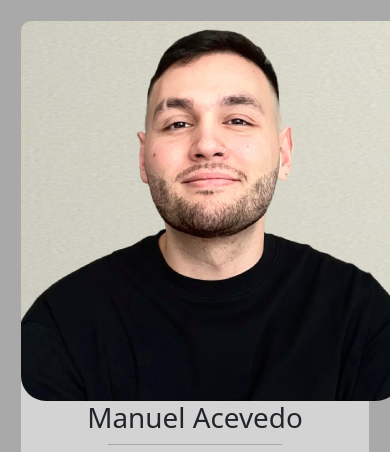
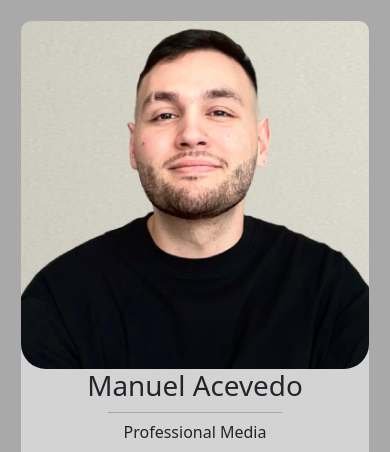
Before and after one commit to acolote1998/mySiteProject, a plain HTML site: page src/index.html in a window 390 px wide. Shown: the top 452 px of the page. Drawn offline with nearby package versions, Linux system fonts and the light colour scheme; files whose address does not match are found by name.

Commit message:
support for img adjustments when very small screens

```diff
--- a/src/global.css
+++ b/src/global.css
@@ -121,6 +121,12 @@ header h1 {
 }
 
 /* Responsive Media Queries */
+@media screen and (max-width: 430px) {
+    .main_card img {
+        width: 100%;
+    }
+}
+
 @media screen and (min-width: 431px) {
     body {
         background-color: red;
```
